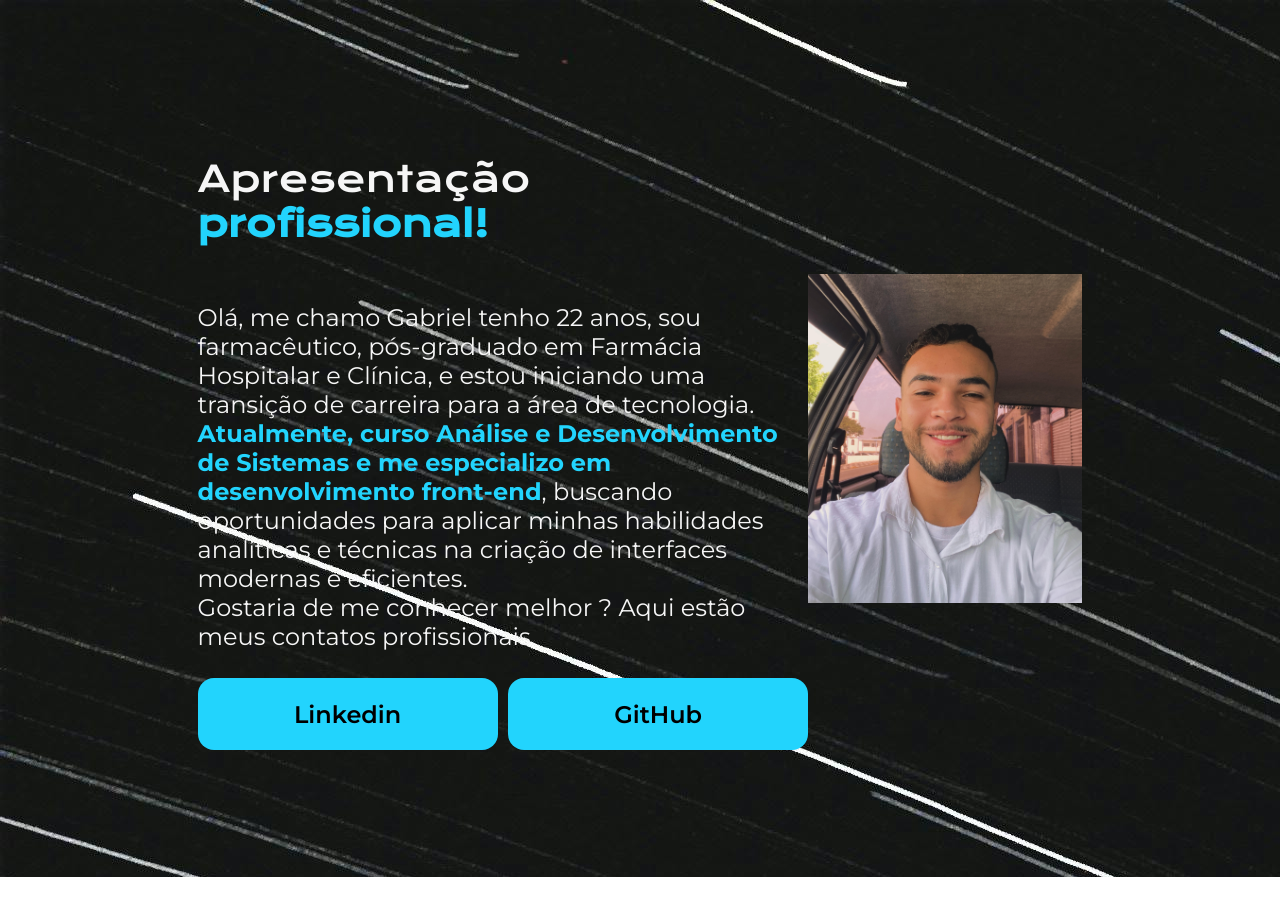
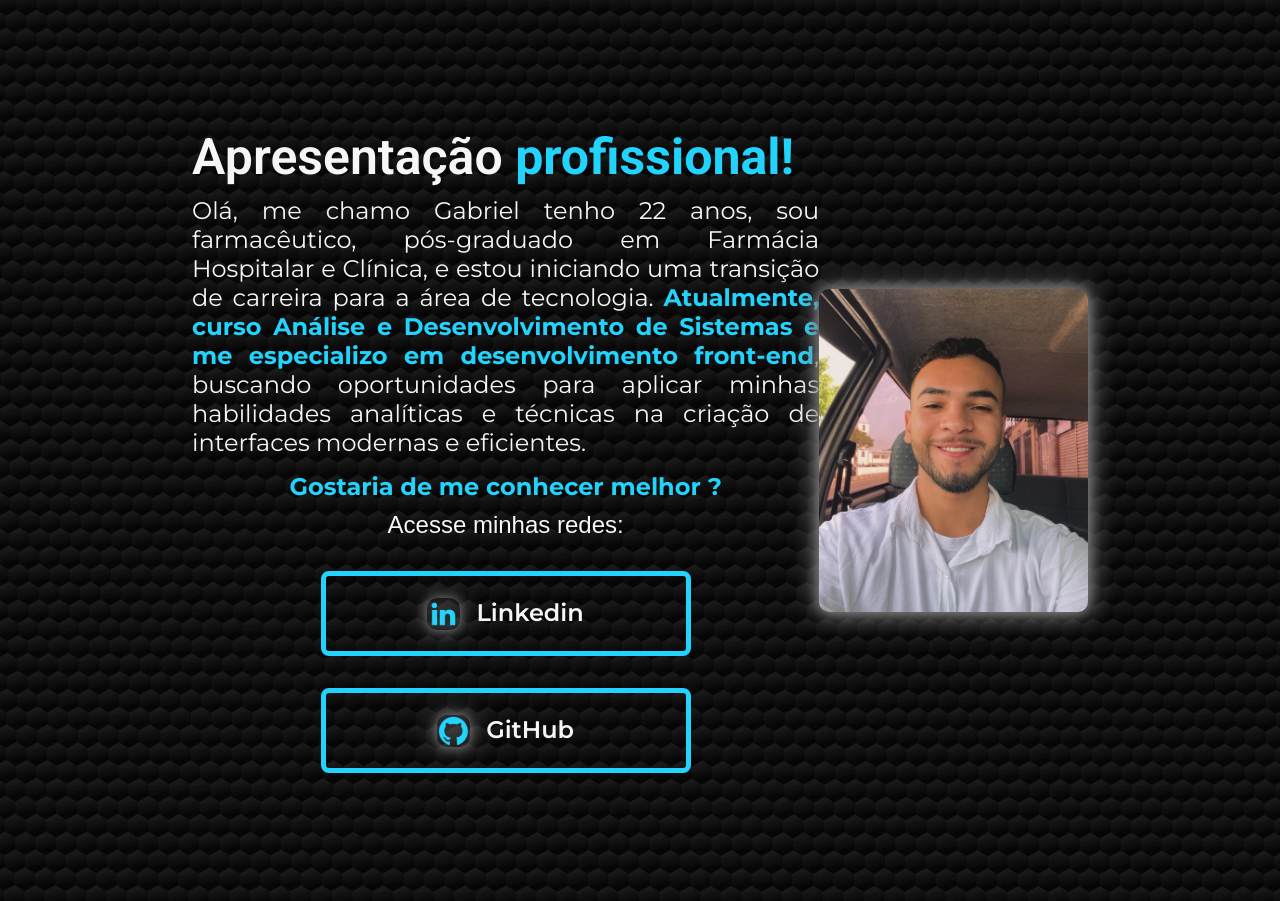
Before and after one commit to Gabs4256/Apresenta-o-pessoal, a plain HTML site: page index.html in a window 1280 px wide. Before the commit the page ends 877 px from the top, so only its background shows below. Drawn offline with nearby package versions, Linux system fonts and the light colour scheme.

Commit message:
Modificações visuais

```diff
--- a/index.html
+++ b/index.html
@@ -23,27 +23,30 @@
             >Atualmente, curso Análise e Desenvolvimento de Sistemas e me
             especializo em desenvolvimento front-end</strong
           >, buscando oportunidades para aplicar minhas habilidades analíticas e
-          técnicas na criação de interfaces modernas e eficientes.<br />
-          Gostaria de me conhecer melhor ? Aqui estão meus contatos
-          profissionais.
+          técnicas na criação de interfaces modernas e eficientes. <br />
+          <strong class="destaque_texto"
+            >Gostaria de me conhecer melhor ?</strong
+          >
         </p>
         <div class="aprensentacao__links">
+          <h2 class="apresentacao__links__subtitulo">Acesse minhas redes:</h2>
           <a
-            class="apresentacao__links__linkedin"
+            class="apresentacao__links__links"
             href="https://linkedin.com/in/gabriel-venâncio-7952421b9"
             target="_blank"
-            >Linkedin</a
+            ><img src="./assets/linkedin.png" alt="Imagem Linkedin" />
+            Linkedin</a
           >
           <a
-            class="apresentacao__links__linkedin"
+            class="apresentacao__links__links"
             href="https://github.com/Gabs4256"
             target="_blank"
-          >
+            ><img src="./assets/github.png" alt="Imagem github" />
             GitHub
           </a>
         </div>
       </section>
-      <img src="imagem pessoal.jpg" alt="foto imagem pessoal" />
+      <img src="./assets/imagem pessoal.jpg" alt="foto imagem pessoal" />
     </main>
     <footer></footer>
   </body>
--- a/style.css
+++ b/style.css
@@ -1,15 +1,17 @@
 @import url("https://fonts.googleapis.com/css2?family=Krona+One&display=swap");
 @import url("https://fonts.googleapis.com/css2?family=Montserrat:ital,wght@0,100..900;1,100..900&display=swap");
+@import url("https://fonts.googleapis.com/css2?family=Roboto:ital,wght@0,100..900;1,100..900&display=swap");
 
 * {
-  margin: 10;
+  margin: 0;
   padding: 0;
 }
 
 body {
-  height: 100%;
+  /* height: 100%; */
   box-sizing: border-box;
-  background-image: url("segundo.png.jpg");
+  background-image: url(./assets/imagem\ fundo\ 2.jpg);
+  background-size: cover;
   color: #f6f6f6;
 }
 .titulo-destaque {
@@ -18,9 +20,16 @@ body {
 .texto_destaque {
   color: #22d4fd;
 }
+.destaque_texto {
+  color: #22d4fd;
+  display: flex;
+  justify-content: center;
+  margin-top: 15px;
+}
 .bloco-principal {
-  margin: 10% 15%;
+  padding: 10% 15%;
   display: flex;
+  flex-direction: row;
   align-items: center;
   justify-content: space-between;
 }
@@ -28,37 +37,57 @@ body {
   width: 800px;
   display: flex;
   flex-direction: column;
-  gap: 3px;
+  gap: 10px;
 }
 .apresentacao__conteudo {
-  font-size: 36px;
-  font-family: "Krona One", serif;
-  font-weight: 400;
+  font-size: 50px;
+  font-family: "Roboto", serif;
+  font-weight: 600;
   font-style: normal;
+  font-optical-sizing: auto;
 }
 .apresentacao__conteudo_texto {
+  text-align: justify;
   font-size: 24px;
   font-family: "Montserrat", serif;
   font-weight: "normal";
+  font-optical-sizing: auto;
 }
 
 img {
-  max-width: 31%;
+  max-width: 30%;
   height: auto;
+  box-shadow: 0px 0px 12px grey;
+  filter: drop-shadow(0px 0px 12px grey);
+  border-radius: 10px;
+}
+.apresentacao__links__subtitulo {
+  font-family: "Krona-one", sans-serif;
+  font-weight: 400;
+  font-size: 24px;
 }
 .aprensentacao__links {
   display: flex;
+  flex-direction: column;
+  align-items: center;
   justify-content: space-between;
+  gap: 32px;
 }
-.apresentacao__links__linkedin {
-  background-color: #22d4fd;
-  width: 300px;
+.apresentacao__links__links {
+  display: flex;
+  justify-content: center;
+  gap: 16px;
+  border: 5px solid #22d4fd;
+  width: 360px;
   text-align: center;
-  border-radius: 16px;
+  border-radius: 8px;
   font-size: 24px;
   padding: 21.5px 0;
   text-decoration: none;
-  color: #000000;
+  color: #f6f6f6;
   font-family: "Montserrat", serif;
   font-weight: 600;
 }
+.apresentacao__links__links:hover {
+  background-color: #272727;
+}
```
Also changed, not shown: assets/github.png (added), assets/imagem fundo 2.jpg (added), assets/imagem pessoal.jpg (renamed from imagem pessoal.jpg), assets/linkedin.png (added), assets/segundo.png.jpg (renamed from segundo.png.jpg).
